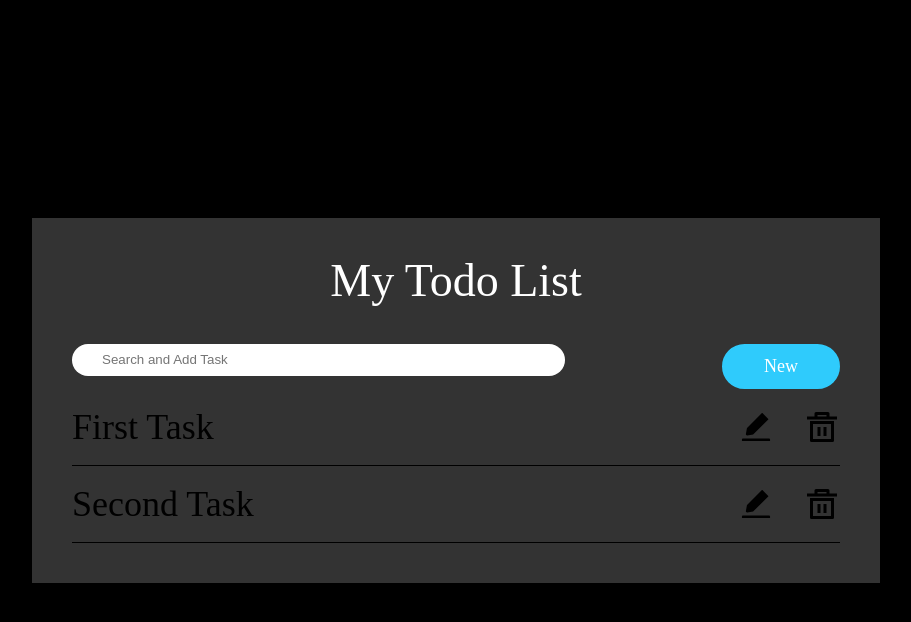
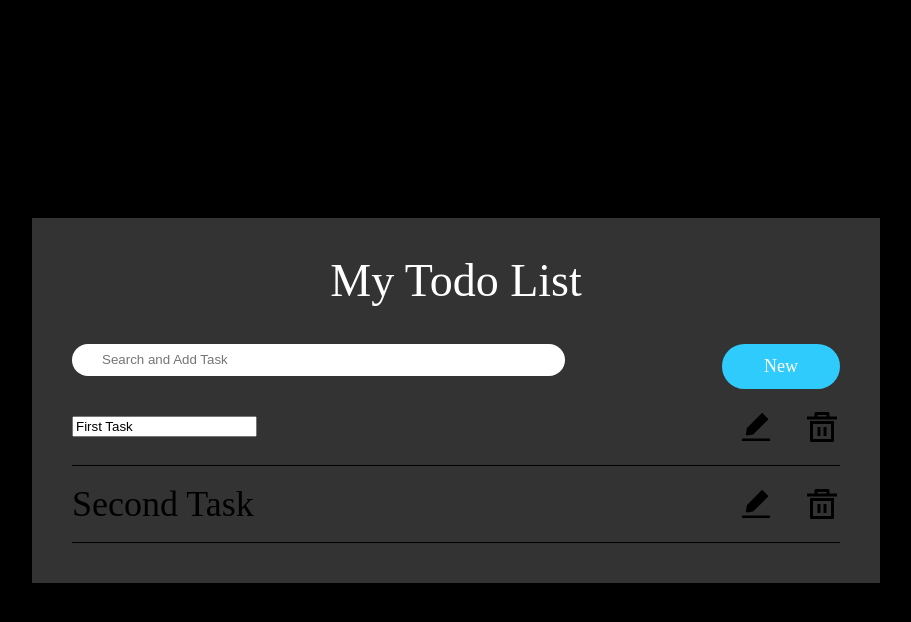
Before and after one commit to Requiem-of-Zero/rptr-react-th, a React app: page /todo in a window 1280 px wide. Both pictures are taken after a click on the icon 940 px from the left and 426 px from the top of the page. Shown: the top 622 px of the page, without its empty margins (184-1095 px from the left). Built offline with nearby package versions, Linux system fonts and the light colour scheme; the HTML template or start-up script is replaced by a standard one.

Commit message:
Added editing functionality

```diff
--- a/src/components/Todo/Todo.js
+++ b/src/components/Todo/Todo.js
@@ -1,20 +1,17 @@
 import React, { useState } from "react";
-import { AiFillCheckCircle, AiFillEdit } from "react-icons/ai";
-import { RiDeleteBin5Line } from "react-icons/ri";
 import GlobalStyle from "../../globalStyles";
 import Navigation from "../Navigation/Navigation";
+import TodoItem from "../TodoItem/TodoItem";
 
 import {
-  ActionButtonContainer,
   TodoHeader,
-  TodoItem,
   TodosContentContainer,
   TodosList,
   TodosWrapper,
 } from "./Todo.styles";
 
 const Todo = () => {
-  const [toDo, setTodo] = useState([
+  const [toDos, setTodos] = useState([
     {
       id: 1,
       title: "First Task",
@@ -30,25 +27,45 @@ const Todo = () => {
   ]);
 
   const [newTodo, setNewTodo] = useState("");
-  const [updateTodo, setUpdate] = useState("");
 
   const addTodo = () => {
     if (newTodo) {
-      let newIdx = toDo.length + 1;
+      let newIdx = toDos.length + 1;
       let entry = {
         id: newIdx,
         title: newTodo,
         status: false,
         editing: false,
       };
-      setTodo([...toDo, entry]);
+      setTodos([...toDos, entry]);
     }
   };
 
   const deleteTodo = (id) => {
-    let newState = toDo.filter((task) => task.id !== id);
-    setTodo(newState);
+    let newState = toDos.filter((task) => task.id !== id);
+    setTodos(newState);
   };
+
+  const setEditing = (id) => {
+    let newState = [...toDos].map((todo) => {
+      let { editing } = todo;
+      if (todo.id === id) {
+        todo.editing = !editing;
+      }
+      return todo;
+    });
+    setTodos(newState);
+  };
+
+  const updateTodo = (newTodoTitle, id) => {
+    let newState = [...toDos].map((todo) => {
+      if (todo.id === id) {
+        todo.title = newTodoTitle
+      }
+      return todo;
+    });
+    setTodos(newState)
+  }
 
   return (
     <TodosWrapper>
@@ -66,20 +83,17 @@ const Todo = () => {
             />
             <button onClick={addTodo}>New</button>
           </div>
-          {toDo &&
-            toDo.map((todo, i) => {
+          {toDos &&
+            toDos.map((todo, i) => {
               return (
                 <li key={"todo-" + i}>
-                  <TodoItem>
-                    <p>{todo.title}</p>
-                    <ActionButtonContainer>
-                      <AiFillEdit className="edit" />
-                      <RiDeleteBin5Line
-                        className="delete"
-                        onClick={() => deleteTodo(todo.id)}
-                      />
-                    </ActionButtonContainer>
-                  </TodoItem>
+                  <TodoItem
+                    deleteTodo={deleteTodo}
+                    setEditing={setEditing}
+                    updateTodo={updateTodo}
+                    todoId={todo.id}
+                    {...todo}
+                  />
                 </li>
               );
             })}
--- a/src/components/Todo/Todo.styles.js
+++ b/src/components/Todo/Todo.styles.js
@@ -61,35 +61,3 @@ export const TodosList = styled.ul`
     }
   }
 `;
-
-export const TodoItem = styled.div`
-  display: flex;
-  align-items: center;
-  padding: 20px 0;
-  justify-content: space-between;
-  width: 100%;
-  border-bottom: 1px solid black;
-`;
-
-export const ActionButtonContainer = styled.div`
-  display: flex;
-  gap: 30px;
-  svg {
-    cursor: pointer;
-    fill: black;
-  }
-
-  .edit {
-    &:hover {
-      transition: 0.4s all ease;
-      fill: orange;
-    }
-  }
-
-  .delete {
-    &:hover {
-      transition: 0.4s all ease;
-      fill: red;
-    }
-  }
-`;
--- a/src/components/TodoItem/TodoItem.js
+++ b/src/components/TodoItem/TodoItem.js
@@ -0,0 +1,46 @@
+import React, { useState } from "react";
+import { AiFillCheckCircle, AiFillEdit } from "react-icons/ai";
+import { RiDeleteBin5Line } from "react-icons/ri";
+import { ActionButtonContainer, TodoItemWrapper } from "./TodoItem.styles";
+
+const TodoItem = ({
+  title,
+  status,
+  editing,
+  todoId,
+  deleteTodo,
+  setEditing,
+  updateTodo,
+}) => {
+  const [newTodoItem, setUpdate] = useState(title);
+  return (
+    <TodoItemWrapper>
+      {editing ? (
+        <input
+          type="text"
+          value={newTodoItem}
+          onChange={(e) => {
+            setUpdate(e.target.value);
+          }}
+          onKeyDown={(e) => {
+            if(e.code === 'Enter'){
+              updateTodo(newTodoItem, todoId)
+              setEditing(todoId)
+            }
+          }}
+        ></input>
+      ) : (
+        <p onClick={() => setEditing(todoId)}>{title}</p>
+      )}
+      <ActionButtonContainer>
+        <AiFillEdit className="edit" onClick={() => setEditing(todoId)} />
+        <RiDeleteBin5Line
+          className="delete"
+          onClick={() => deleteTodo(todoId)}
+        />
+      </ActionButtonContainer>
+    </TodoItemWrapper>
+  );
+};
+
+export default TodoItem;
--- a/src/components/TodoItem/TodoItem.styles.js
+++ b/src/components/TodoItem/TodoItem.styles.js
@@ -0,0 +1,33 @@
+import styled from 'styled-components';
+
+export const TodoItemWrapper = styled.div`
+  display: flex;
+  align-items: center;
+  padding: 20px 0;
+  justify-content: space-between;
+  width: 100%;
+  border-bottom: 1px solid black;
+`;
+
+export const ActionButtonContainer = styled.div`
+  display: flex;
+  gap: 30px;
+  svg {
+    cursor: pointer;
+    fill: black;
+  }
+
+  .edit {
+    &:hover {
+      transition: 0.4s all ease;
+      fill: orange;
+    }
+  }
+
+  .delete {
+    &:hover {
+      transition: 0.4s all ease;
+      fill: red;
+    }
+  }
+`;
```
